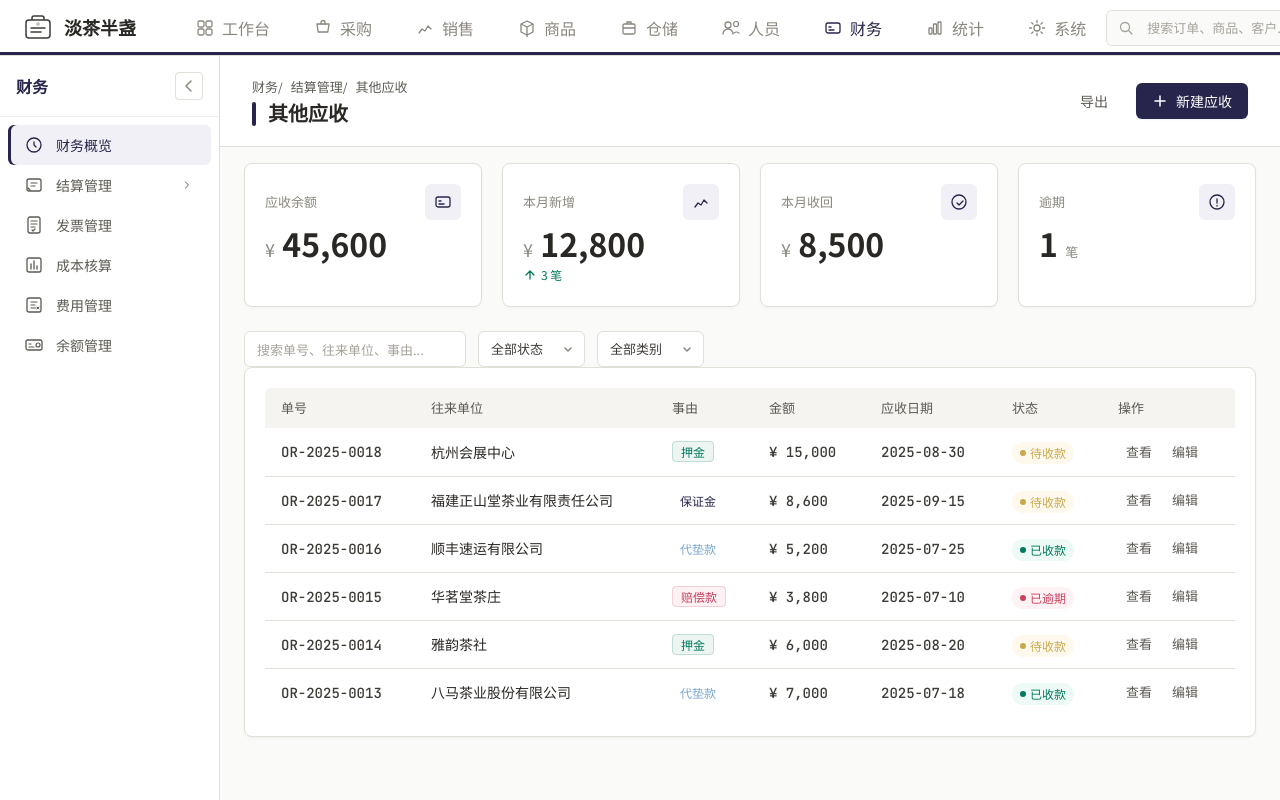
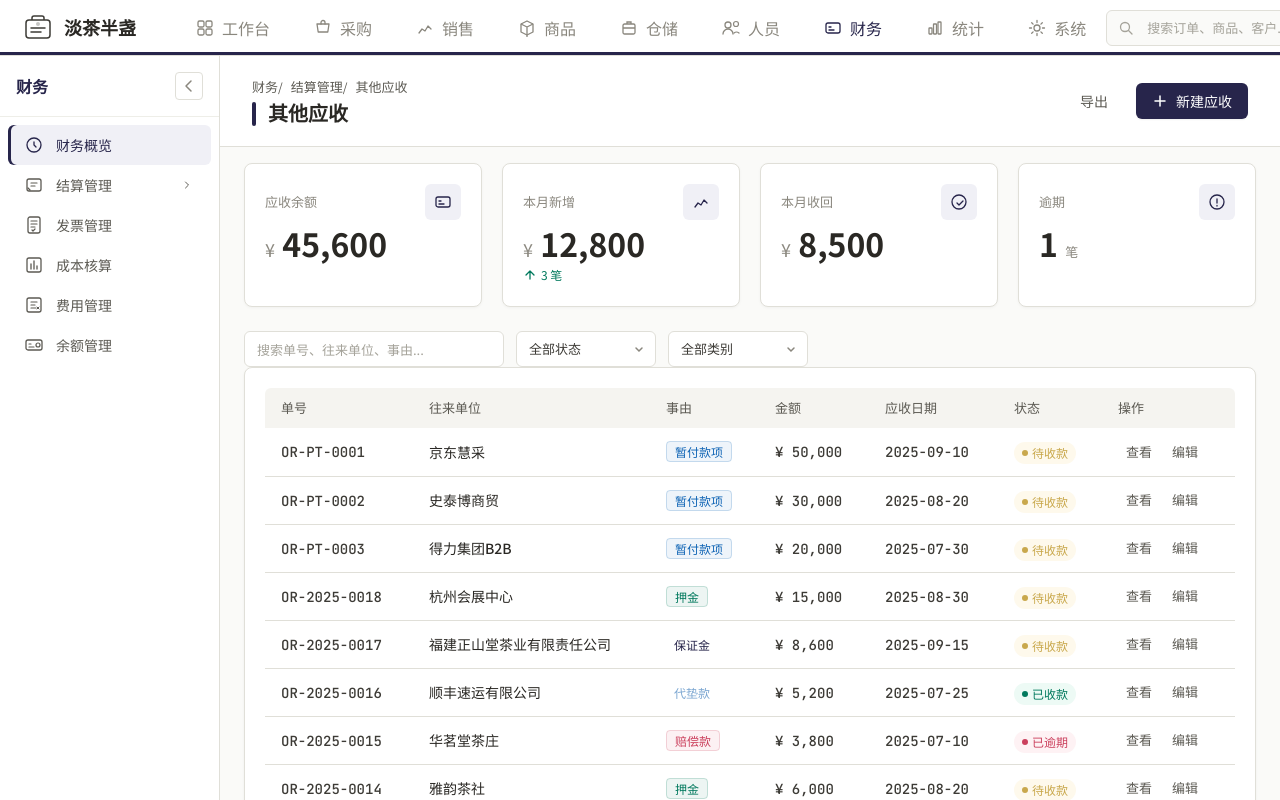
Before and after one commit to zsdxtw/dcbztea-buddy, a React (Vite) app: page /finance/finance-other-receivable in a window 1280 px wide. Shown: the top 800 px of the page. Built offline with nearby package versions, Linux system fonts and the light colour scheme.

Commit message:
feat: 拉取并理解项目文件
Co-authored-by: traeagent <traeagent@users.noreply.github.com>

```diff
--- a/src/data/platforms.tsx
+++ b/src/data/platforms.tsx
@@ -11,6 +11,7 @@ export const platformItems: PlatformItem[] = [
     contactPerson: '王经理', contactPosition: '采购总监', contactPhone: '400-606-****', contactAddress: '亦庄经济开发区京东总部',
     province: '北京', city: '北京市', district: '大兴区',
     cooperationDate: '2022-05-10', commissionRate: '8%', hostId: 'emp-7', hostType: 'employee',
+    deposit: 50000, depositDueDate: '2025-09-10',
     bankAccounts: [
       { accountName: '北京京东世纪贸易有限公司', accountNo: '1100 **** ****', bankName: '中国工商银行北京亦庄支行', bankNo: '102100000XXX' },
     ],
@@ -24,6 +25,7 @@ export const platformItems: PlatformItem[] = [
     contactPerson: '李主管', contactPosition: '商务经理', contactPhone: '400-820-****', contactAddress: '史泰博大厦',
     province: '上海', city: '上海市', district: '长宁区',
     cooperationDate: '2022-11-20', commissionRate: '6%', hostId: 'emp-16', hostType: 'employee',
+    deposit: 30000, depositDueDate: '2025-08-20',
     bankAccounts: [
       { accountName: '史泰博（上海）有限公司', accountNo: '3100 **** ****', bankName: '中国银行上海市长宁支行', bankNo: '10429000XXX' },
     ],
@@ -37,6 +39,7 @@ export const platformItems: PlatformItem[] = [
     contactPerson: '陈经理', contactPosition: '渠道总监', contactPhone: '400-185-****', contactAddress: '得力工业园',
     province: '浙江', city: '宁波市', district: '宁海县',
     cooperationDate: '2023-03-15', commissionRate: '5%', hostId: 'emp-17', hostType: 'employee',
+    deposit: 20000, depositDueDate: '2025-07-30',
     bankAccounts: [
       { accountName: '得力集团有限公司', accountNo: '3902 **** ****', bankName: '中国建设银行宁海支行', bankNo: '10533220XXX' },
     ],
--- a/src/pages/finance/FinanceOtherReceivable.tsx
+++ b/src/pages/finance/FinanceOtherReceivable.tsx
@@ -1,13 +1,14 @@
-import { useState } from 'react';
+import { useState, useMemo } from 'react';
 import ContentHeader from '../../components/layout/ContentHeader';
 import StatCard from '../../components/common/StatCard';
 import Card from '../../components/common/Card';
 import Table from '../../components/common/Table';
 import StatusTag from '../../components/common/StatusTag';
 import Button from '../../components/common/Button';
-import FilterBar, { FilterInput, FilterSelect } from '../../components/business/FilterBar';
+import FilterBar from '../../components/business/FilterBar';
 import DetailDrawer, { DrawerSection, InfoGrid, InfoItem } from '../../components/common/DetailDrawer';
 import type { StatCardData } from '../../types';
+import { platformItems } from '../../data/platforms';
 
 const stats: StatCardData[] = [
   { label: '应收余额', value: '45,600', unit: '¥', icon: <svg viewBox="0 0 18 18" fill="none"><rect x="2" y="4" width="14" height="10" rx="2" stroke="currentColor" strokeWidth="1.3"/><path d="M5 8h2M5 11h5" stroke="currentColor" strokeWidth="1.3" strokeLinecap="round"/></svg> },
@@ -57,15 +58,45 @@ function reasonColor(reason: string) {
   switch (reason) {
     case '押金': return '#01795D';
     case '保证金': return 'var(--color-module-current-base)';
+    case '暂付款项': return '#0F64B5';
     case '代垫款': return 'var(--color-module-finance-secondary)';
     case '赔偿款': return '#CB405D';
     default: return 'var(--color-neutral-400)';
   }
 }
 
+/** 平台保证金 → 其他应收款-暂付款项 联动记录 */
+const platformDepositReceivables: OtherReceivableRecord[] = platformItems
+  .filter((p) => typeof p.deposit === 'number' && p.deposit > 0)
+  .map((p, idx) => ({
+    code: `OR-PT-${String(idx + 1).padStart(4, '0')}`,
+    partner: p.name,
+    reason: '暂付款项',
+    amount: `¥ ${p.deposit!.toLocaleString('en-US')}`,
+    dueDate: p.depositDueDate || p.cooperationDate,
+    status: 'pending',
+    remark: `平台客户「${p.shortName}」支付保证金（编号 ${p.code}）`,
+  }));
+
 export default function FinanceOtherReceivable() {
   const [showDetail, setShowDetail] = useState(false);
   const [selectedItem, setSelectedItem] = useState<OtherReceivableRecord | null>(null);
+  const [keyword, setKeyword] = useState('');
+  const [statusFilter, setStatusFilter] = useState('');
+  const [reasonFilter, setReasonFilter] = useState('');
+
+  // 合并：原有手工录入 + 平台保证金联动（暂付款项）
+  const allItems = useMemo(() => [...platformDepositReceivables, ...receivableItems], []);
+
+  const filtered = useMemo(() => {
+    const kw = keyword.trim().toLowerCase();
+    return allItems.filter((r) => {
+      if (kw && !r.code.toLowerCase().includes(kw) && !r.partner.toLowerCase().includes(kw) && !r.reason.toLowerCase().includes(kw)) return false;
+      if (statusFilter && r.status !== statusFilter) return false;
+      if (reasonFilter && r.reason !== reasonFilter) return false;
+      return true;
+    });
+  }, [allItems, keyword, statusFilter, reasonFilter]);
 
   const handleView = (item: OtherReceivableRecord) => {
     setSelectedItem(item);
@@ -80,14 +111,26 @@ export default function FinanceOtherReceivable() {
           {stats.map((s, i) => <StatCard key={i} data={s} />)}
         </div>
         <FilterBar>
-          <FilterInput placeholder="搜索单号、往来单位、事由..." />
-          <FilterSelect options={['全部状态', '待收款', '已收款', '已逾期']} />
-          <FilterSelect options={['全部类别', '押金', '保证金', '代垫款', '赔偿款']} />
+          <input className="filter-input" placeholder="搜索单号、往来单位、事由..." value={keyword} onChange={(e) => setKeyword(e.target.value)} style={{ width: 260 }} />
+          <select className="filter-select" value={statusFilter} onChange={(e) => setStatusFilter(e.target.value)} style={{ width: 140 }}>
+            <option value="">全部状态</option>
+            <option value="pending">待收款</option>
+            <option value="received">已收款</option>
+            <option value="overdue">已逾期</option>
+          </select>
+          <select className="filter-select" value={reasonFilter} onChange={(e) => setReasonFilter(e.target.value)} style={{ width: 140 }}>
+            <option value="">全部类别</option>
+            <option value="暂付款项">暂付款项</option>
+            <option value="押金">押金</option>
+            <option value="保证金">保证金</option>
+            <option value="代垫款">代垫款</option>
+            <option value="赔偿款">赔偿款</option>
+          </select>
         </FilterBar>
         <Card>
           <Table
             headers={['单号', '往来单位', '事由', '金额', '应收日期', '状态', '操作']}
-            rows={receivableItems.map((r) => [
+            rows={filtered.map((r) => [
               <span className="mono">{r.code}</span>,
               <span className="cell-emph">{r.partner}</span>,
               <span style={{ padding: '1px 8px', borderRadius: 'var(--radius-sm)', fontSize: 'var(--text-xs)', fontWeight: 'var(--font-medium)', background: `${reasonColor(r.reason)}12`, color: reasonColor(r.reason), border: `1px solid ${reasonColor(r.reason)}30` }}>{r.reason}</span>,
--- a/src/types/index.ts
+++ b/src/types/index.ts
@@ -599,6 +599,10 @@ export interface PlatformItem {
   district?: string;
   cooperationDate: string;
   commissionRate: string;
+  /** 支付保证金（单位：元，平台客户交纳的保证金，联动记入财务-其他应收款-暂付款项） */
+  deposit?: number;
+  /** 保证金应收日期 */
+  depositDueDate?: string;
   /** 主办人 ID（负责该平台客户的拓展与维护，可为员工或带货人） */
   hostId?: string;
   /** 主办人类型 */
```
Also changed, not shown: src/pages/sales/SalesCustomers.tsx (+8 -1 lines).
